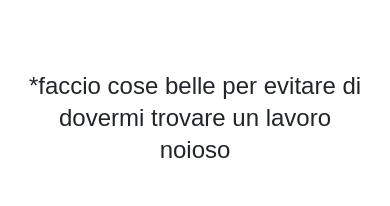
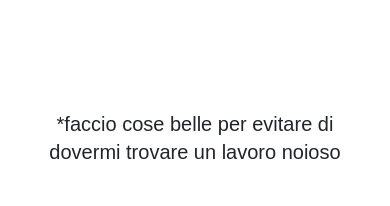
Before and after one commit to alessiodalberto002/portfolio-saretta, a React (Vite) app: page / in a window 390 px wide. Shown: the part 638-844 px from the top of the page. Built offline with nearby package versions, Linux system fonts and the light colour scheme; a web font is replaced by a local one.

Commit message:
modifica testo hero

```diff
--- a/src/components/Hero/Hero.jsx
+++ b/src/components/Hero/Hero.jsx
@@ -84,7 +84,7 @@ const Hero = () => {
                         transition={{ duration: 1, ease: "backOut" }}
                         className='flex Aktiv-Grotesk-Thin text-center p-4'>
 
-                    <p className="text-2xl md:text-2xl">*faccio cose belle per evitare di dovermi trovare un lavoro noioso</p>
+                    <p className="text-xl md:text-2xl">*faccio cose belle per evitare di dovermi trovare un lavoro noioso</p>
                 </motion.div>
             </div>
 
```
